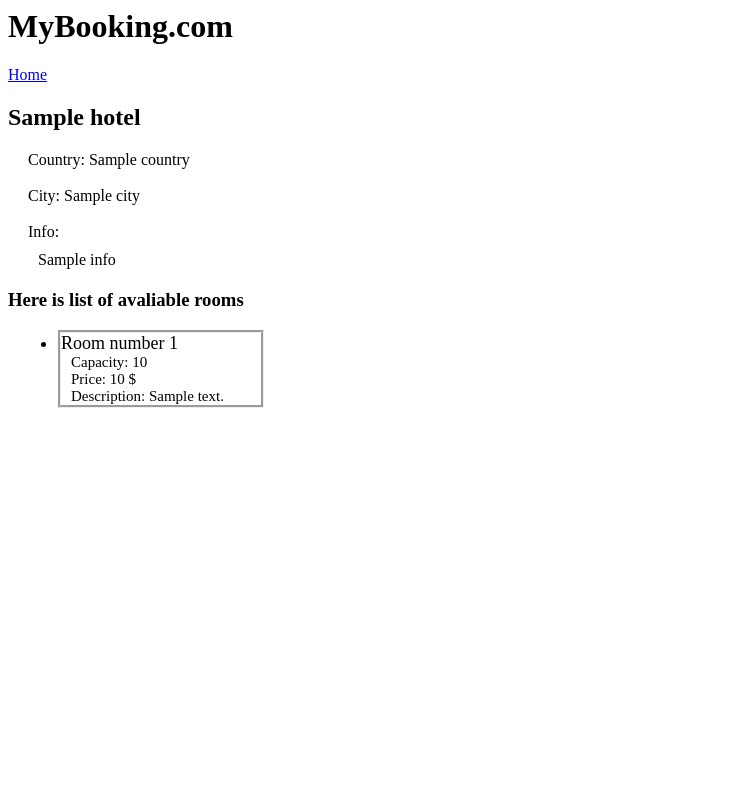
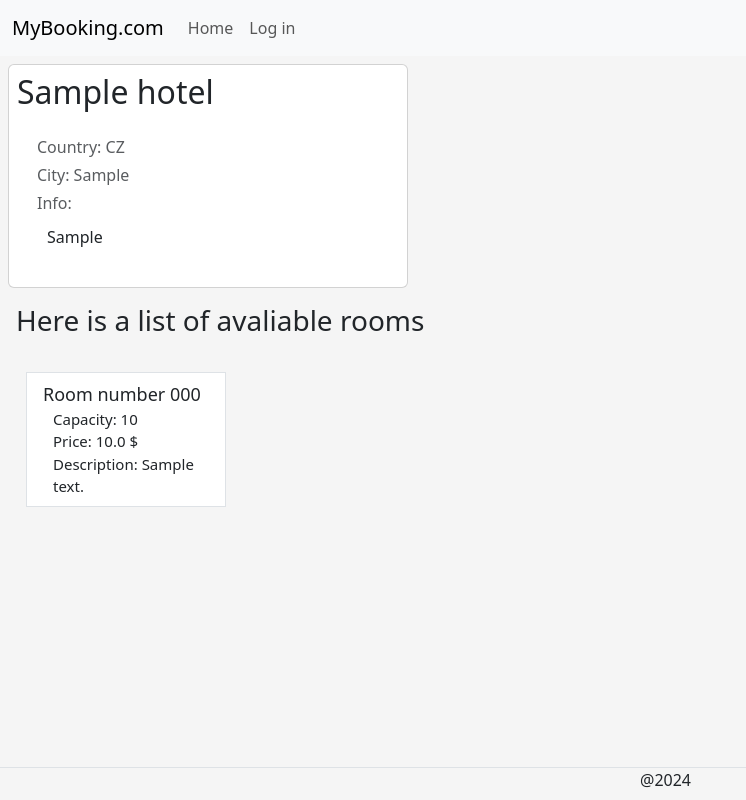
Before and after one commit to Michael322312/booking_site, a Django app: template templates/hotel_rooms.html in a window 1280 px wide. Shown: the whole page, without its empty margins (0-746 px from the left). Run offline with Django 5.2, Linux system fonts and the light colour scheme; tables that the repository leaves empty hold one stand-in row (values such as "Sample post"); the template is opened without the code that fills it: values that come from a table or form of the project are taken from there, most other values are stand-ins (such as "Sample title", 1, 10 or a date in 2020).

Commit message:
Created templates with bootstrap styles

```diff
--- a/booking/models.py
+++ b/booking/models.py
@@ -11,6 +11,11 @@ class Hotel(models.Model):
 
     def __str__(self):
         return self.name
+
+    def free_rooms(self):
+        booked_rooms = [i.room for i in Booking.objects.all()]
+        free_rooms = [room for room in self.rooms.all() if room not in booked_rooms]
+        return free_rooms
 
 
     class Meta:
--- a/booking/views.py
+++ b/booking/views.py
@@ -18,7 +18,8 @@ def get_countries(request):
 def get_hotels_in_country(request):
     hotels = Hotel.objects.filter(country=request.GET.get('country'))
     context = {
-        "hotels": hotels
+        "hotels": hotels,
+
     }
     return render(
         request,
--- a/room_book/urls.py
+++ b/room_book/urls.py
@@ -15,8 +15,9 @@ Including another URLconf
     2. Add a URL to urlpatterns:  path('blog/', include('blog.urls'))
 """
 from django.contrib import admin
-from django.urls import path
+from django.urls import path, include
 
 urlpatterns = [
     path("admin/", admin.site.urls),
+    path('', include('booking.urls')),
 ]
--- /dev/null
+++ b/static/css/style.css
@@ -0,0 +1,3 @@
+body{
+    background-color: whitesmoke;
+}
--- a/templates/hotel_rooms.html
+++ b/templates/hotel_rooms.html
@@ -1,20 +1,23 @@
 {% extends 'index.html' %}
 {% block body %}
-    <h2>{{hotel.name}}</h2>
-    <div style="margin: 20px;">
-        Country: {{hotel.country}}
-        <br><br>
-        City: {{hotel.city}}
-        <br><br>
-        Info:
-        <div style="width: 300px; margin: 10px; text-align:justify;">{{hotel.info}}</div>
+    <div class="card p-2 m-2" style="width: 25rem;">
+        <h2 class="card-title">{{hotel.name}}</h2>
+        <div style="margin: 20px;">
+            <div class="card-subtitle mb-2 text-body-secondary">Country: {{hotel.country}}</div>
+
+            <div class="card-subtitle mb-2 text-body-secondary">City: {{hotel.city}}</div>
+
+            <div class="card-subtitle mb-2 text-body-secondary">Info:</div>
+            <div style="width: 300px; margin: 10px; text-align:justify;" class="card-text">{{hotel.info}}</div>
+        </div>
     </div>
-    <div>
-        <h3>Here is list of avaliable rooms</h3>
-        <ul style="margin: 10px;">
+    <div class="p-2 m-2 pb-5">
+        <h3>Here is a list of avaliable rooms</h3>
+        <ul style="margin: 10px;" class="list-group">
+            <br>
             {%for room in hotel.rooms.all%}
                 <a href="/booking/{{room.id}}" style="text-decoration: inherit; color: black;">
-                    <li style="border-style: groove; width: 200px; font-size: large;">
+                    <li style="border-style: groove; width: 200px; font-size: large;" class="list-group-item">
                         Room number {{room.number}}
                         <br>
                         <div style="font-size: smaller; margin-left: 10px">
@@ -25,6 +28,7 @@
                             Description: {{room.description}}
                         </div>
                     </li>
+                    <br>
                 </a>
             {%endfor%}
         </ul>
--- a/templates/index.html
+++ b/templates/index.html
@@ -1,11 +1,46 @@
 <html>
     <head>
         <title>Home</title>
+        <link href="https://cdn.jsdelivr.net/npm/bootstrap@5.3.3/dist/css/bootstrap.min.css" rel="stylesheet" integrity="sha384-QWTKZyjpPEjISv5WaRU9OFeRpok6YctnYmDr5pNlyT2bRjXh0JMhjY6hW+ALEwIH" crossorigin="anonymous">
+        {% load static %}
+        <link rel="stylesheet" href="{% static 'css/style.css'%}">
     </head>
     <body>
-        <h1>MyBooking.com</h1>
-        <a href="/">Home</a>
+        <nav class="navbar navbar-expand-lg bg-body-tertiary">
+            <div class="container-fluid">
+                <a class="navbar-brand" href="/">MyBooking.com</a>
+                <button class="navbar-toggler" type="button" data-bs-toggle="collapse" data-bs-target="#navbarTogglerDemo02" aria-controls="navbarTogglerDemo02" aria-expanded="false" aria-label="Toggle navigation">
+                    <span class="navbar-toggler-icon"></span>
+                </button>
+                <div class="collapse navbar-collapse" id="navbarTogglerDemo02">
+                    <ul class="navbar-nav me-auto mb-2 mb-lg-0">
+                    <li class="nav-item">
+                        <a class="nav-link" aria-current="page" href="/">Home</a>
+                    </li>
+
+                    {% if request.user.is_authenticated %}
+                        <li class="nav-item">
+                            <a class="nav-link" href="#">Account</a>
+                        </li>
+                        <li class="nav-item">
+                            <a class="nav-link" href="#">Log out</a>
+                        </li>
+                    {% else %}
+                        <li class="nav-item">
+                            <a class="nav-link" href="#">Log in</a>
+                        </li>
+                    {%endif%}
+
+                    </ul>
+                </div>
+            </div>
+        </nav>
         {% block body %}
         {% endblock body %}
+        <footer class="py-3 border-top fixed-bottom p-5">
+            <div class="position-absolute top-0 start-50">@2024</div>
+        </footer>
+        <script src="https://cdn.jsdelivr.net/npm/@popperjs/core@2.11.8/dist/umd/popper.min.js" integrity="sha384-I7E8VVD/ismYTF4hNIPjVp/Zjvgyol6VFvRkX/vR+Vc4jQkC+hVqc2pM8ODewa9r" crossorigin="anonymous"></script>
+        <script src="https://cdn.jsdelivr.net/npm/bootstrap@5.3.3/dist/js/bootstrap.min.js" integrity="sha384-0pUGZvbkm6XF6gxjEnlmuGrJXVbNuzT9qBBavbLwCsOGabYfZo0T0to5eqruptLy" crossorigin="anonymous"></script>
     </body>
 </html>
```
Also changed, not shown: room_book/settings.py (+7 -1 lines), templates/booking_details.html (+14 -2 lines), templates/booking_form.html (+23 -9 lines), templates/choose_country.html (+6 -6 lines), templates/country_hotels.html (+10 -7 lines), 2 other files.
